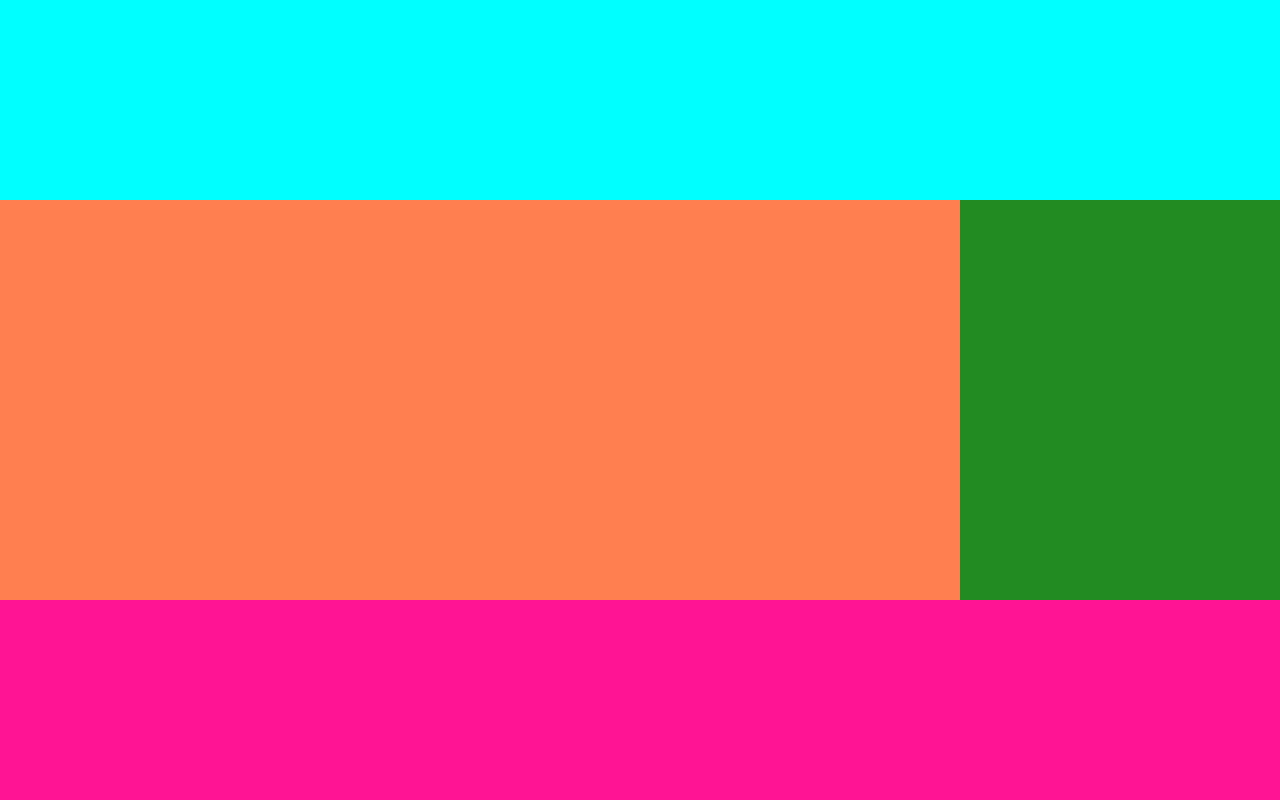
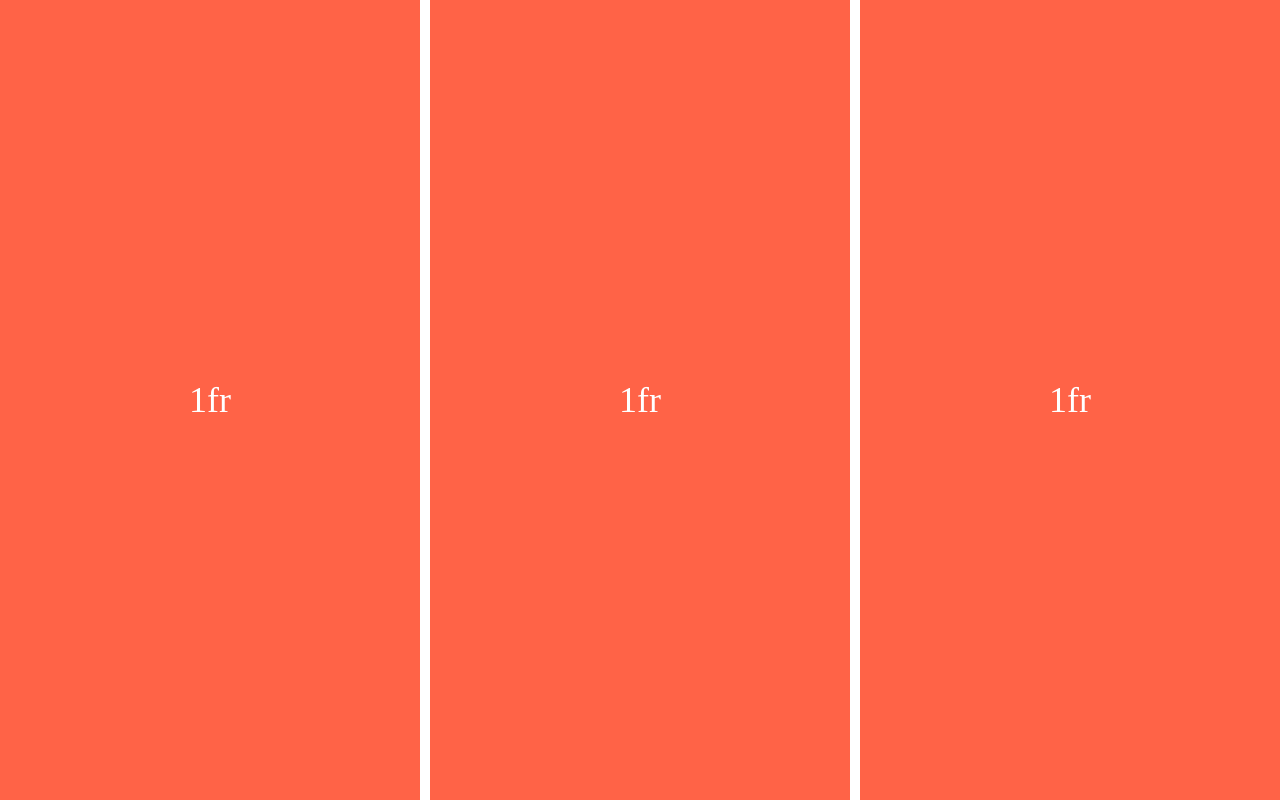
Before and after one commit to beom-yun/css-layout-masterclass, a website built with Vite: page index.html in a window 1280 px wide. Built offline with nearby package versions, Linux system fonts and the light colour scheme.

Commit message:
Auto Sizing and Minmax

```diff
--- a/index.html
+++ b/index.html
@@ -3,14 +3,15 @@
   <head>
     <meta charset="UTF-8" />
     <meta name="viewport" content="width=device-width, initial-scale=1.0" />
-    <!-- <link rel="stylesheet" href="reset.css" /> -->
+    <link rel="stylesheet" href="reset.css" />
     <link rel="stylesheet" href="style.css" />
     <title>CSS Layout Masterclass</title>
   </head>
   <body>
-    <header></header>
-    <section></section>
-    <aside></aside>
-    <footer></footer>
+    <div class="father">
+      <div class="child">1fr</div>
+      <div class="child">1fr</div>
+      <div class="child">1fr</div>
+    </div>
   </body>
 </html>
--- a/style.css
+++ b/style.css
@@ -2,39 +2,18 @@
   display: block;
 } */
 
-body {
-  padding: 0;
-  margin: 0;
+.father {
   display: grid;
+  gap: 10px;
   height: 100vh;
-  /* grid-template-columns: 1fr 1fr 1fr 1fr;
-  grid-template-rows: 1fr 2fr 1fr;
-  grid-template-areas:
-    'a a a a'
-    'b b b c'
-    'd d d d'; */
-  grid-template:
-    'a a a a' 1fr
-    'b b b c' 2fr
-    'd d d d' 1fr / 1fr 1fr 1fr 1fr;
+  grid-template-columns: repeat(3, minmax(300px, 1fr));
 }
 
-header {
-  background-color: aqua;
-  grid-area: a;
+.child {
+  background-color: tomato;
+  display: flex;
+  color: white;
+  font-size: 36px;
+  justify-content: center;
+  align-items: center;
 }
-
-section {
-  background-color: coral;
-  grid-area: b;
-}
-
-aside {
-  background-color: forestgreen;
-  grid-area: c;
-}
-
-footer {
-  background-color: deeppink;
-  grid-area: d;
-}
```
